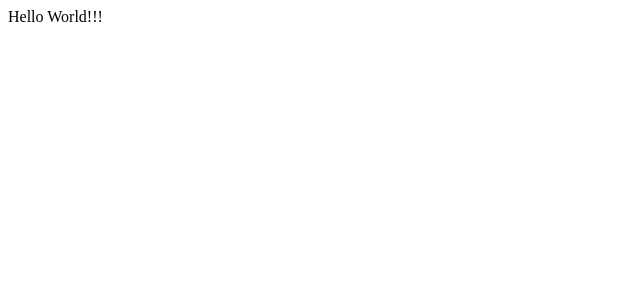
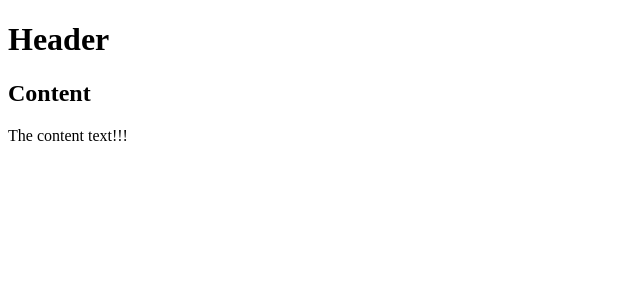
Before and after one commit to KondiGitHub/ReactDemo, a React app: page / in a window 1280 px wide. Shown: the top 300 px of the page, without its empty margins (0-640 px from the left). Built offline with nearby package versions, Linux system fonts and the light colour scheme.

Commit message:
stateless Example code

```diff
--- a/App.jsx
+++ b/App.jsx
@@ -4,7 +4,27 @@
     render() {
         return (
             <div>
-                Hello World!!!
+                <Header/>
+                <Content/>
+            </div>
+        );
+    }
+}
+class Header extends React.Component {
+    render() {
+        return (
+            <div>
+                <h1>Header</h1>
+            </div>
+        );
+    }
+}
+class Content extends React.Component {
+    render() {
+        return (
+            <div>
+                <h2>Content</h2>
+                <p>The content text!!!</p>
             </div>
         );
     }
```
